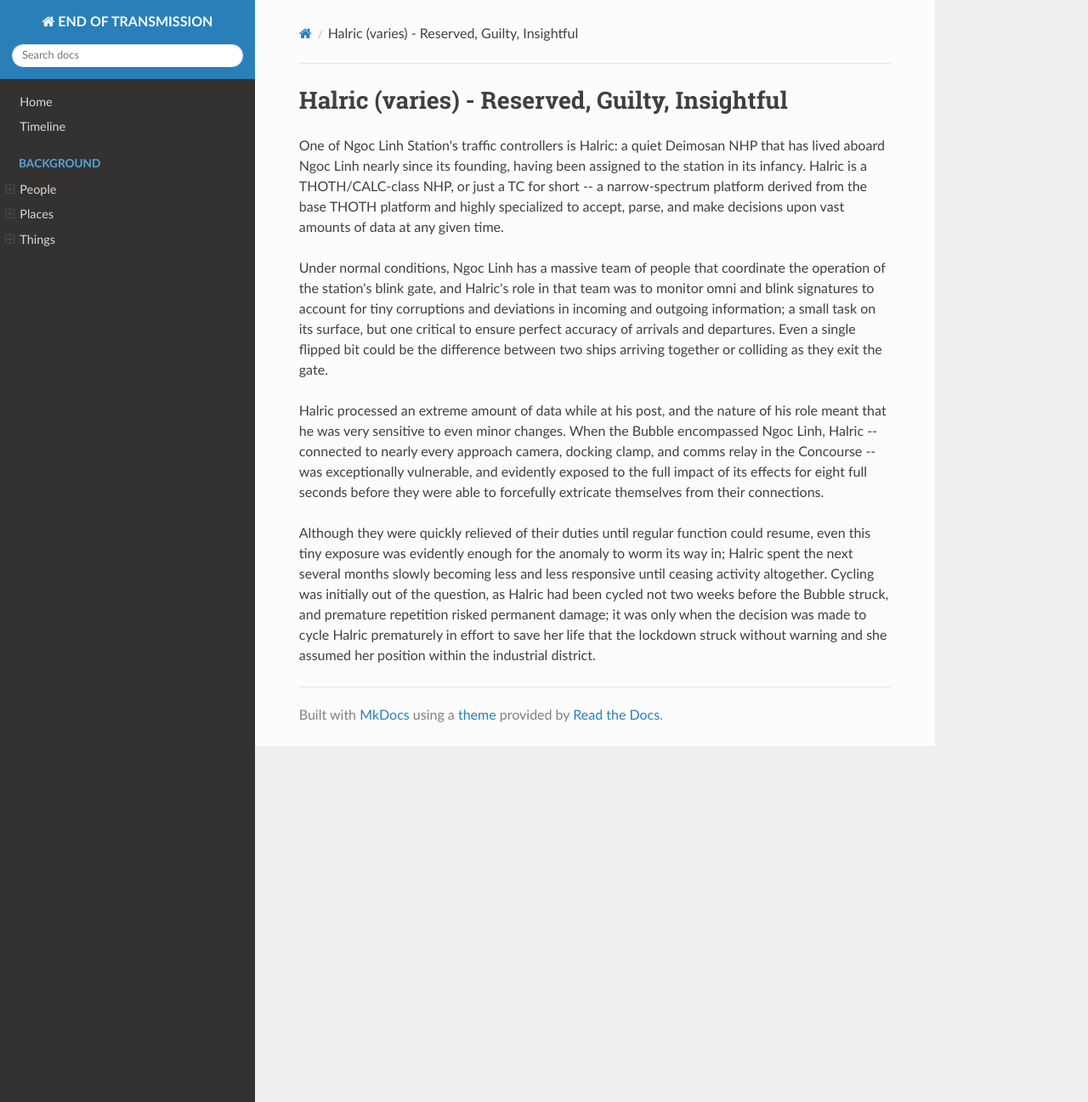
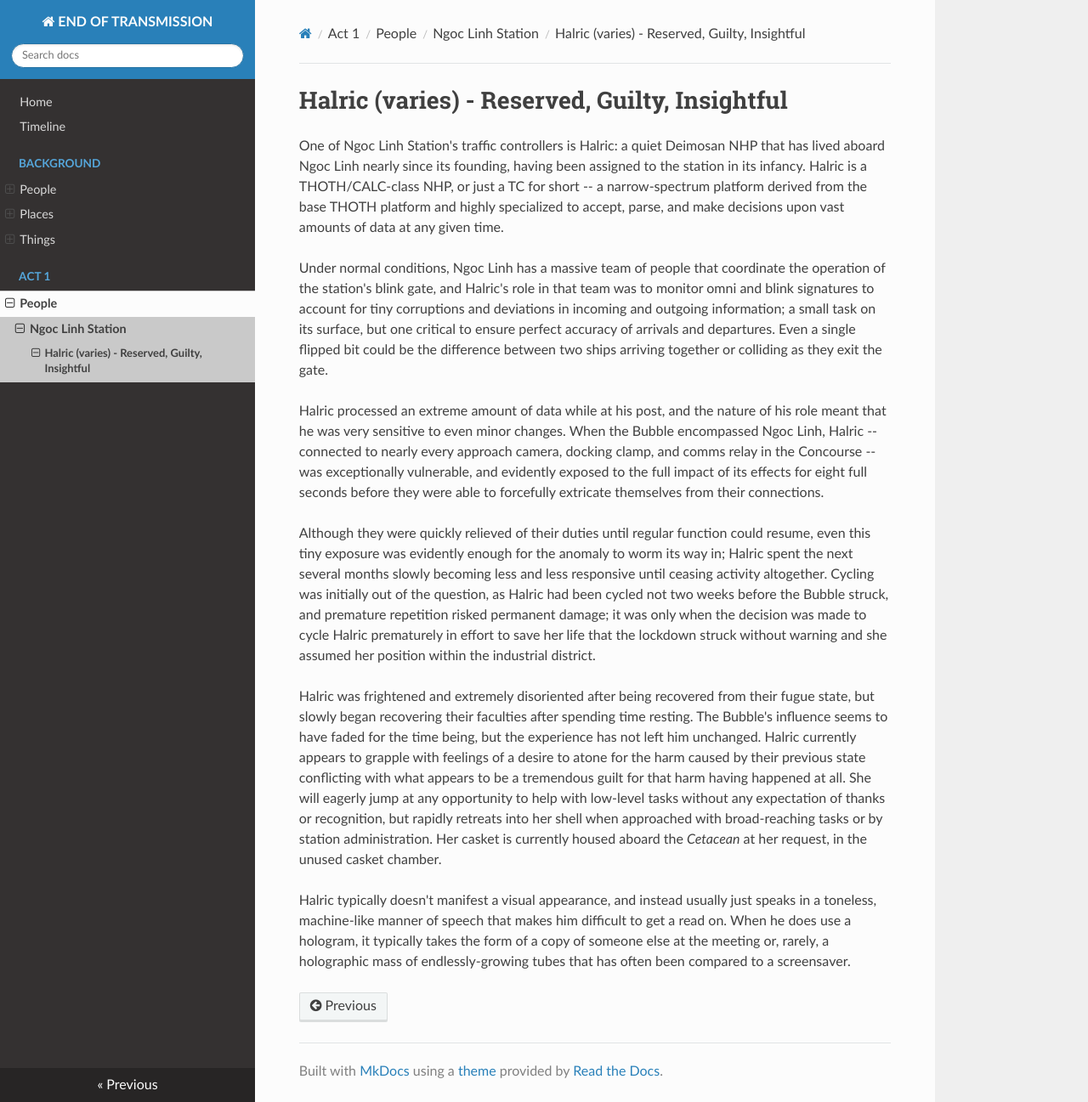
Before and after one commit to Ilysen/end-of-transmission, an MkDocs documentation site: the page built from docs/act-1/people/halric.md, in a window 1280 px wide and 1297 px high. Shown: the whole window at 85% size. Built offline with MkDocs 1.6.1, drawn with Linux system fonts in a browser that asks for light colours; nearby versions of some CDN libraries.

Commit message:
Update Halric

```diff
--- a/docs/act-1/people/halric.md
+++ b/docs/act-1/people/halric.md
@@ -7,8 +7,8 @@ Halric processed an extreme amount of data while at his post, and the nature of
 
 Although they were quickly relieved of their duties until regular function could resume, even this tiny exposure was evidently enough for the anomaly to worm its way in; Halric spent the next several months slowly becoming less and less responsive until ceasing activity altogether. Cycling was initially out of the question, as Halric had been cycled not two weeks before the Bubble struck, and premature repetition risked permanent damage; it was only when the decision was made to cycle Halric prematurely in effort to save her life that the lockdown struck without warning and she assumed her position within the industrial district.
 
-<!--Halric was frightened and extremely disoriented after being recovered from their fugue state, but slowly began recovering their faculties after spending time resting. The Bubble's influence seems to have faded for the time being, but the experience has not left him unchanged. Halric currently appears to grapple with feelings of a desire to atone for the harm caused by their previous state conflicting with what appears to be a tremendous guilt for that harm having happened at all. She will eagerly jump at any opportunity to help with low-level tasks without any expectation of thanks or recognition, but rapidly retreats into her shell when approached with broad-reaching tasks or by station administration. Her casket is currently housed aboard the *Cetacean* at her request, in the unused casket chamber.
+Halric was frightened and extremely disoriented after being recovered from their fugue state, but slowly began recovering their faculties after spending time resting. The Bubble's influence seems to have faded for the time being, but the experience has not left him unchanged. Halric currently appears to grapple with feelings of a desire to atone for the harm caused by their previous state conflicting with what appears to be a tremendous guilt for that harm having happened at all. She will eagerly jump at any opportunity to help with low-level tasks without any expectation of thanks or recognition, but rapidly retreats into her shell when approached with broad-reaching tasks or by station administration. Her casket is currently housed aboard the *Cetacean* at her request, in the unused casket chamber.
 
-Halric typically doesn't manifest a visual appearance, and instead usually just speaks in a toneless, machine-like manner of speech that makes him difficult to get a read on. When he does use a hologram, it typically takes the form of a copy of someone else at the meeting or, rarely, a holographic mass of endlessly-growing tubes that has often been compared to a screensaver.-->
+Halric typically doesn't manifest a visual appearance, and instead usually just speaks in a toneless, machine-like manner of speech that makes him difficult to get a read on. When he does use a hologram, it typically takes the form of a copy of someone else at the meeting or, rarely, a holographic mass of endlessly-growing tubes that has often been compared to a screensaver.
 
 <!--Halric did not survive their fugue state within the industrial district; with attackers under her control encroaching from all sides and threatening to overrun the single team that had managed to ascertain the location of her casket, they were forced to kill her, immediately lifting the lockdown and breaking her hold over the station's machinery.-->
--- a/mkdocs.yml
+++ b/mkdocs.yml
@@ -16,7 +16,7 @@ nav:
             - 'prelude/hip25205.md'
         - 'Things':
             - 'prelude/the-bubble.md'
-    #- 'Act 1':
-    #    - 'People':
-    #        - 'Ngoc Linh Station':
-    #            - 'act-1/people/halric.md'
+    - 'Act 1':
+        - 'People':
+            - 'Ngoc Linh Station':
+                - 'act-1/people/halric.md'
```
